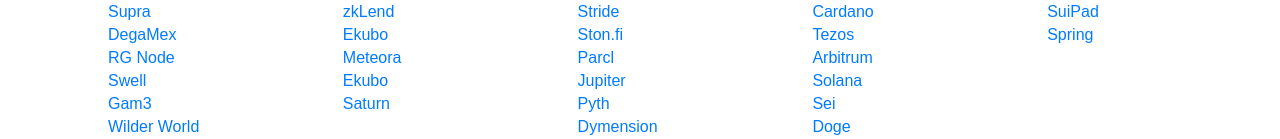
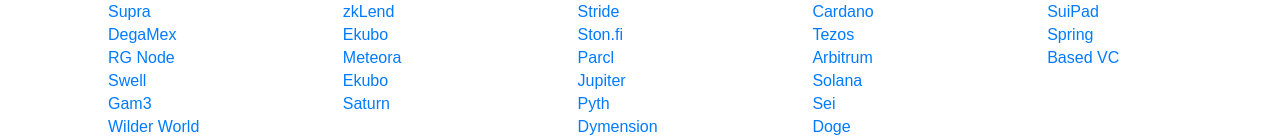
Before and after one commit to 8morr/crypto-links, a plain HTML site: page index.html in a window 1280 px wide. Shown: the part 231-370 px from the top of the page. Drawn offline with Linux system fonts and the light colour scheme; a script that the page names is missing.

Commit message:
Update index.html

```diff
--- a/index.html
+++ b/index.html
@@ -83,7 +83,7 @@
                 <li><a href="https://www.vlaunch.com/dashboard" target="_blank">VLaunch</a></li>
                 <li><a href="https://sui.bluemove.net/collection/desuilabs-b6bd1672" target="_blank">SuiPad</a></li>
                 <li><a href="https://app.presail.com/allocations" target="_blank">Spring</a></li>
-
+                <li><a href="https://basedvc.fund/login" target="_blank">Based VC</a></li>
             </ul>
         </div>
     </div>
```
